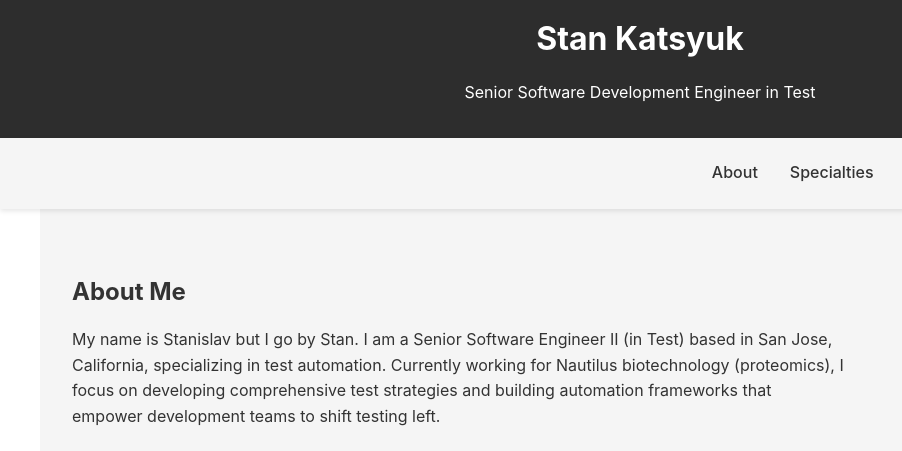
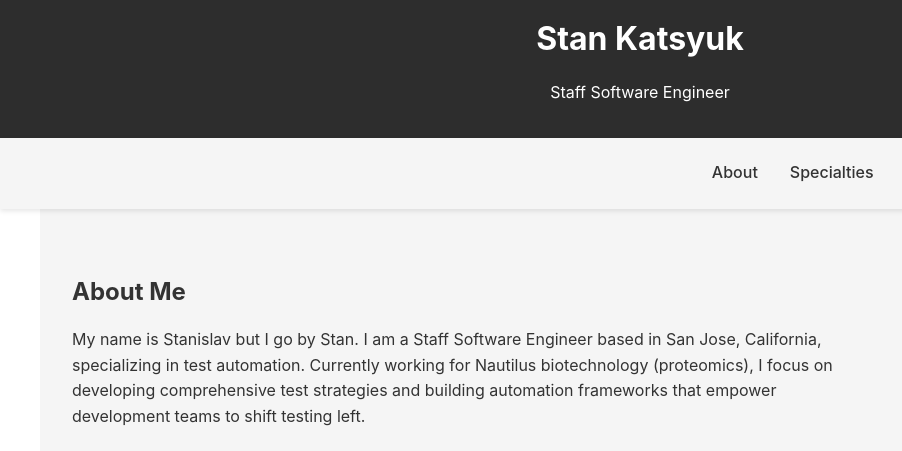
Before and after one commit to StanKatsyuk/portfolio_site, a plain HTML site: page index.html in a window 1280 px wide. Shown: the part 185-636 px from the top of the page, 0-902 px from the left. Drawn offline with Linux system fonts and the light colour scheme.

Commit message:
Update title after promotion

```diff
--- a/index.html
+++ b/index.html
@@ -15,7 +15,7 @@
        <div class="header-container">
            <div class="profile-pic"></div>
            <h1>Stan Katsyuk</h1>
-           <p>Senior Software Development Engineer in Test</p>
+           <p>Staff Software Engineer</p>
        </div>
    </header>
 
@@ -38,7 +38,7 @@
    <section id="about" class="about">
        <div class="about-content">
            <h2>About Me</h2>
-           <p>My name is Stanislav but I go by Stan. I am a Senior Software Engineer II (in Test) based in San Jose, California, specializing in test automation. Currently working for Nautilus biotechnology (proteomics), I focus on developing comprehensive test strategies and building automation frameworks that empower development teams to shift testing left.</p>
+           <p>My name is Stanislav but I go by Stan. I am a Staff Software Engineer based in San Jose, California, specializing in test automation. Currently working for Nautilus biotechnology (proteomics), I focus on developing comprehensive test strategies and building automation frameworks that empower development teams to shift testing left.</p>
 
            <p>With extensive experience across software and hardware automation (both consumer and medical devices) with experience in mobile, artificial intelligence, and firmware, I bring a holistic approach to quality assurance. I believe in creating robust, maintainable automation solutions that not only validate functionality but also enhance the development process itself.</p>
 
```
